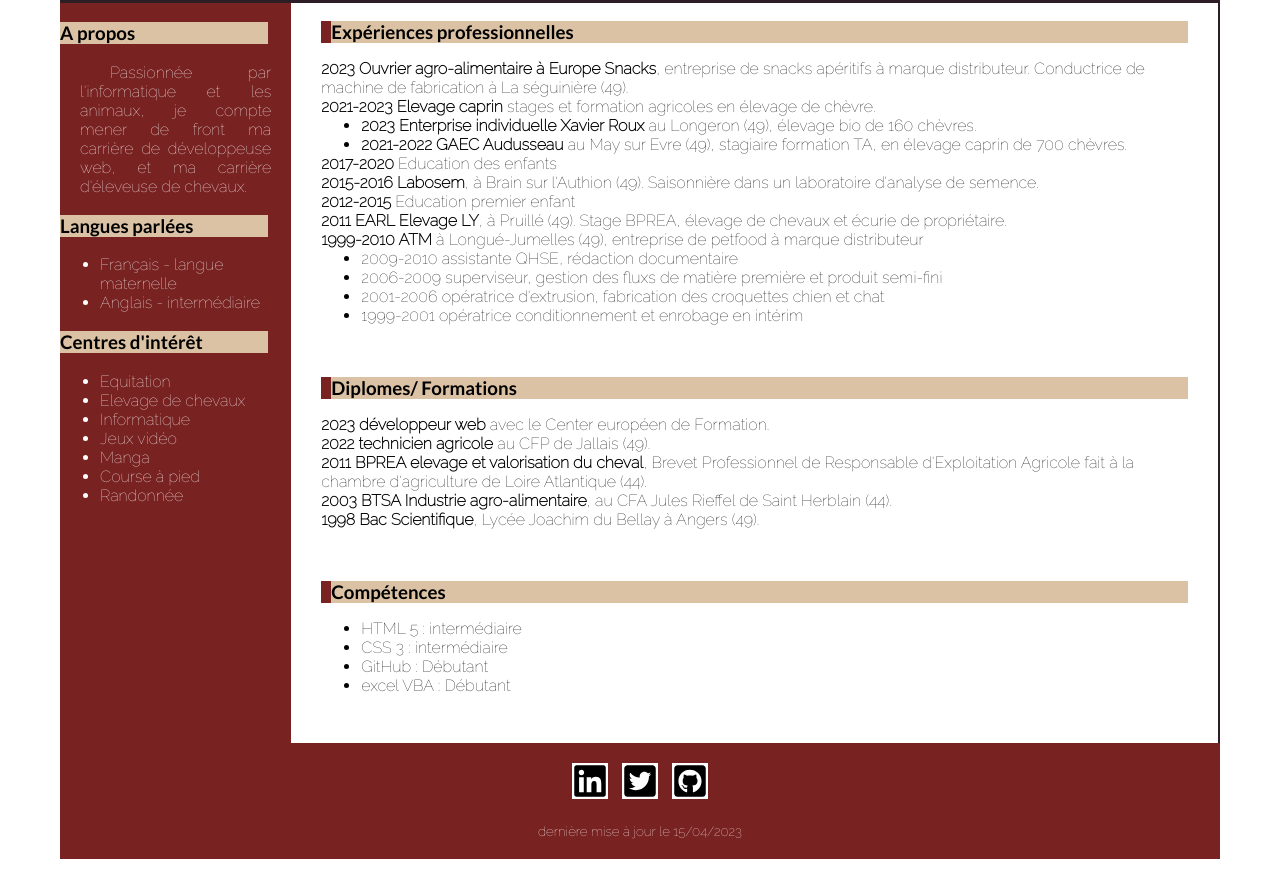
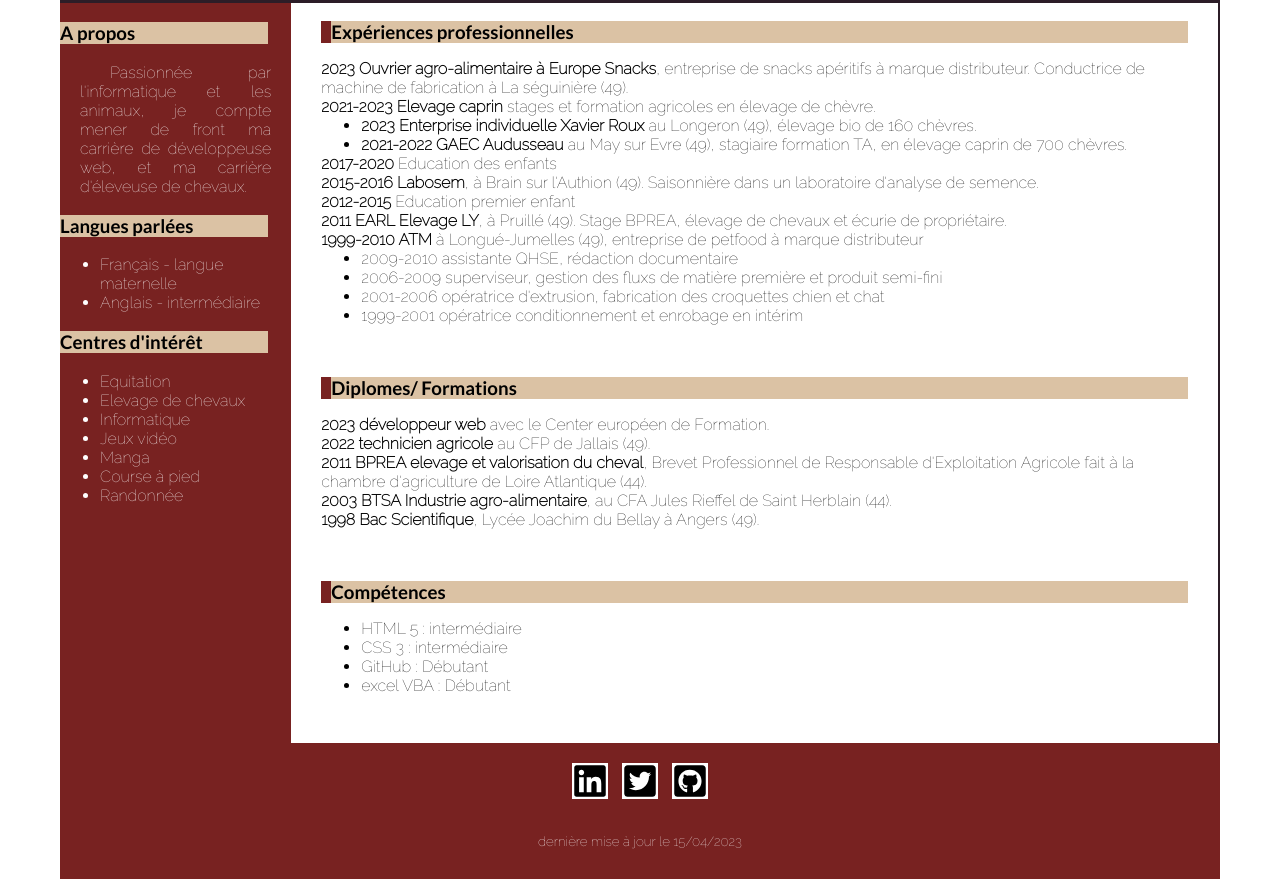
Before and after one commit to BLaeya/CV-LB, a plain HTML site: page index.html in a window 1280 px wide. Shown: the part 474-1353 px from the top of the page. Drawn offline with Linux system fonts and the light colour scheme.

Commit message:
add correction

```diff
--- a/assets/CSS/style.css
+++ b/assets/CSS/style.css
@@ -57,6 +57,10 @@ header section address a:hover{
     text-decoration: underline;
 }
 /* main */
+main{
+    display: flex;
+    flex-direction: row;
+}
 main h3{
     font-family: "Lato", sans-serif;
     color: black;
@@ -107,9 +111,6 @@ footer{
     background-color: #782221;
     color: white;
     text-align: center;
-    display: flex;
-    flex-direction: column;
-
 }
 footer img{
     background-color: white;
@@ -119,9 +120,6 @@ footer img:hover{
     opacity: 0.8;
 }
 footer small{
-    padding: 20px;
+    display: block;
+    padding: 30px;
 }
-main{
-    display: flex;
-    flex-direction: row;
-}
```
